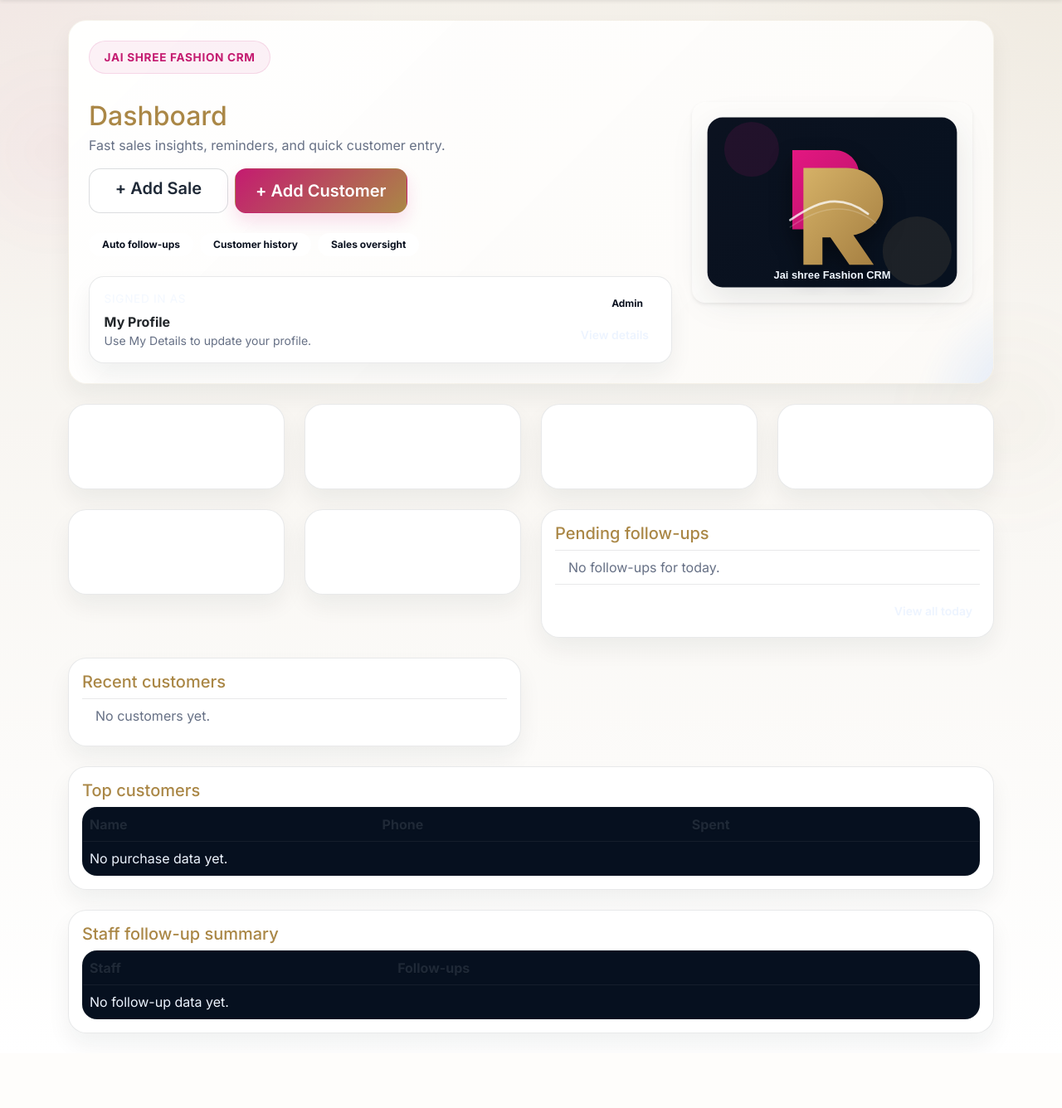
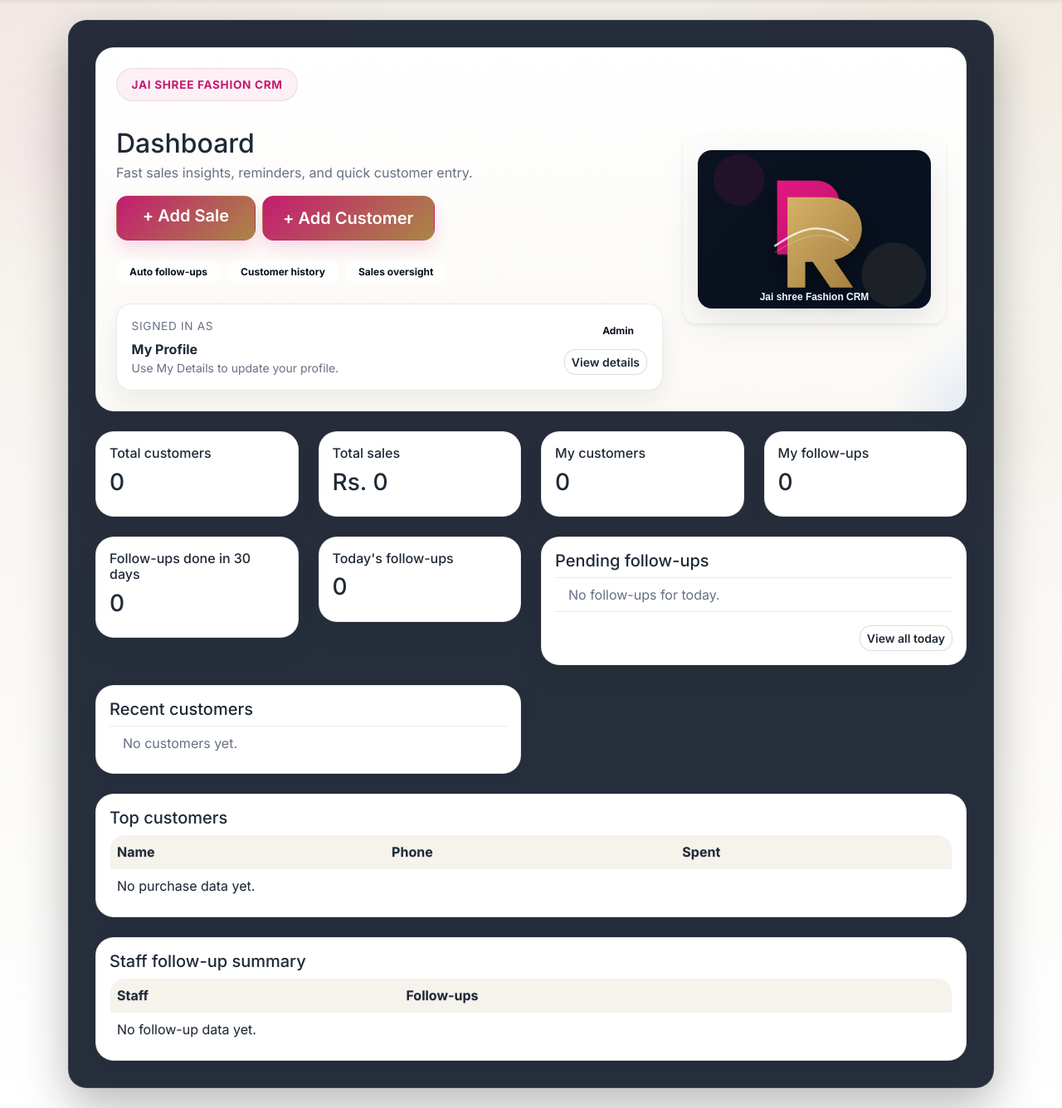
Before and after one commit to Akash1311A/25caratcrm, a Django app: page / in a window 1280 px wide. Shown: the part 73-1409 px from the top of the page at 83% size. Before the commit the page ends 1319 px from the top, so only its background shows below. Run offline with Django 4.2, Linux system fonts and the light colour scheme; a user stored in the database is signed in; data comes from the database, SQL or seed files in the repository; data that the repository does not hold is empty.

Commit message:
Fix light theme and remove sale amount floor

```diff
--- a/crm/models.py
+++ b/crm/models.py
@@ -17,6 +17,7 @@ SALE_PRODUCT_CHOICES = [
 SALE_PRODUCT_NAMES = [name for name, _label in SALE_PRODUCT_CHOICES]
 
 AMOUNT_RANGE_CHOICES = [
+    ("0-5000", "Rs. 0 - 5k"),
     ("5000-10000", "Rs. 5k - 10k"),
     ("10000-20000", "Rs. 10k - 20k"),
     ("20000-30000", "Rs. 20k - 30k"),
@@ -26,6 +27,7 @@ AMOUNT_RANGE_CHOICES = [
 ]
 
 AMOUNT_RANGE_VALUES = {
+    "0-5000": 0,
     "5000-10000": 5000,
     "10000-20000": 10000,
     "20000-30000": 20000,
@@ -39,7 +41,9 @@ def amount_to_range(amount):
     try:
         amount = float(amount)
     except (TypeError, ValueError):
-        return "5000-10000"
+        return "0-5000"
+    if amount < 5000:
+        return "0-5000"
     if amount < 10000:
         return "5000-10000"
     if amount < 20000:
--- a/crm/static/crm/css/brand-overrides.css
+++ b/crm/static/crm/css/brand-overrides.css
@@ -12,30 +12,31 @@
   --brand-gold-soft: rgba(170, 135, 70, 0.10);
 }
 
-body {
+body.crm-light-body {
   background:
     radial-gradient(circle at top left, rgba(196, 27, 112, 0.045), transparent 26%),
     radial-gradient(circle at top right, rgba(170, 135, 70, 0.055), transparent 24%),
     linear-gradient(180deg, var(--brand-bg) 0%, #ffffff 100%);
   color: var(--brand-text);
+  color-scheme: light;
 }
 
-.navbar {
+body.crm-light-body .navbar {
   background: rgba(19, 25, 34, 0.98) !important;
   border-bottom: 1px solid rgba(170, 135, 70, 0.16);
 }
 
-.navbar-brand {
+body.crm-light-body .navbar-brand {
   font-family: "Space Grotesk", "Inter", sans-serif;
   letter-spacing: 0.02em;
 }
 
-.nav-link {
+body.crm-light-body .nav-link {
   color: rgba(255, 255, 255, 0.82) !important;
 }
 
-.nav-link:hover,
-.nav-link:focus {
+body.crm-light-body .nav-link:hover,
+body.crm-light-body .nav-link:focus {
   color: #ffffff !important;
 }
 
@@ -43,218 +44,299 @@ body {
   color: var(--brand-gold) !important;
 }
 
-.btn-gold,
-.btn-success,
-.btn-danger {
+body.crm-light-body .btn-gold,
+body.crm-light-body .btn-success,
+body.crm-light-body .btn-danger {
   background: linear-gradient(135deg, var(--brand-pink), var(--brand-gold)) !important;
   border-color: transparent !important;
   box-shadow: 0 10px 20px rgba(216, 27, 121, 0.14);
 }
 
-.btn-gold:hover,
-.btn-success:hover,
-.btn-danger:hover {
+body.crm-light-body .btn-gold:hover,
+body.crm-light-body .btn-success:hover,
+body.crm-light-body .btn-danger:hover {
   background: linear-gradient(135deg, #c81770, #ad8740) !important;
 }
 
-.card,
-.mini-card,
-.modal-content,
-.thank-you-card {
+body.crm-light-body .card,
+body.crm-light-body .mini-card,
+body.crm-light-body .modal-content,
+body.crm-light-body .thank-you-card,
+body.crm-light-body .filter-card,
+body.crm-light-body .form-panel,
+body.crm-light-body .customer-details-card,
+body.crm-light-body .selected-customer-card {
   background: var(--brand-surface) !important;
   border-color: var(--brand-border) !important;
   box-shadow: 0 14px 28px rgba(22, 29, 42, 0.06);
 }
 
-.bw-page .card,
-.bw-page .mini-card,
-.bw-page .modal-content,
-.bw-page .thank-you-card {
+body.crm-light-body .bw-page .card,
+body.crm-light-body .bw-page .mini-card,
+body.crm-light-body .bw-page .modal-content,
+body.crm-light-body .bw-page .thank-you-card,
+body.crm-light-body .bw-page .filter-card,
+body.crm-light-body .bw-page .form-panel,
+body.crm-light-body .bw-page .customer-details-card,
+body.crm-light-body .bw-page .selected-customer-card {
   background: var(--brand-surface) !important;
 }
 
-.crm-surface-glow {
+body.crm-light-body .crm-surface-glow {
   background:
     linear-gradient(135deg, rgba(255, 255, 255, 0.96), rgba(252, 250, 247, 0.98)) !important;
   border: 1px solid rgba(170, 135, 70, 0.10) !important;
 }
 
-.crm-dashboard-badge,
-.thank-you-badge {
+body.crm-light-body .crm-dashboard-badge,
+body.crm-light-body .thank-you-badge {
   background: rgba(196, 27, 112, 0.06) !important;
   border: 1px solid rgba(196, 27, 112, 0.12);
   color: var(--brand-pink) !important;
 }
 
-.crm-bg-orb-one {
+body.crm-light-body .crm-bg-orb-one {
   background: radial-gradient(circle, rgba(196, 27, 112, 0.05), transparent 68%);
 }
 
-.crm-bg-orb-two {
+body.crm-light-body .crm-bg-orb-two {
   background: radial-gradient(circle, rgba(170, 135, 70, 0.06), transparent 68%);
 }
 
-.crm-hero-art {
+body.crm-light-body .crm-hero-art {
   filter: drop-shadow(0 14px 20px rgba(22, 29, 42, 0.10));
 }
 
-.stat-card {
+body.crm-light-body .stat-card {
   background: linear-gradient(180deg, #ffffff 0%, #fbf9f5 100%);
 }
 
-.table thead th {
+body.crm-light-body .table thead th {
   background: #f6f2ec !important;
   color: var(--brand-text) !important;
 }
 
-.table tbody tr:hover {
+body.crm-light-body .table tbody tr:hover {
   background: rgba(216, 27, 121, 0.04) !important;
 }
 
-.form-control,
-.form-select {
+body.crm-light-body .form-control,
+body.crm-light-body .form-select {
   background: #ffffff !important;
   border-color: rgba(32, 41, 57, 0.14) !important;
+  color: var(--brand-text) !important;
 }
 
-.form-control:focus,
-.form-select:focus {
+body.crm-light-body .form-control:focus,
+body.crm-light-body .form-select:focus {
   border-color: var(--brand-pink) !important;
   box-shadow: 0 0 0 0.18rem rgba(216, 27, 121, 0.10) !important;
 }
 
-.alert-primary,
-.alert-success,
-.alert-danger,
-.alert-warning,
-.alert-info {
+body.crm-light-body .alert-primary,
+body.crm-light-body .alert-success,
+body.crm-light-body .alert-danger,
+body.crm-light-body .alert-warning,
+body.crm-light-body .alert-info {
   background: rgba(216, 27, 121, 0.06) !important;
   border-color: rgba(216, 27, 121, 0.16) !important;
   color: var(--brand-text) !important;
 }
 
-.text-muted {
+body.crm-light-body .text-muted {
   color: var(--brand-muted) !important;
 }
 
 /* Override the old dark page rules so the new light layout stays readable. */
-.bw-page .text-gold,
-.bw-page h1,
-.bw-page h2,
-.bw-page h3,
-.bw-page h4,
-.bw-page h5,
-.bw-page h6,
-.bw-page strong,
-.bw-page .table th,
-.bw-page .table td,
-.bw-page .list-group-item,
-.bw-page .page-link {
+body.crm-light-body .bw-page .text-gold,
+body.crm-light-body .bw-page h1,
+body.crm-light-body .bw-page h2,
+body.crm-light-body .bw-page h3,
+body.crm-light-body .bw-page h4,
+body.crm-light-body .bw-page h5,
+body.crm-light-body .bw-page h6,
+body.crm-light-body .bw-page strong,
+body.crm-light-body .bw-page .table th,
+body.crm-light-body .bw-page .table td,
+body.crm-light-body .bw-page .list-group-item,
+body.crm-light-body .bw-page .page-link,
+body.crm-light-body .text-white,
+body.crm-light-body .link-light {
   color: var(--brand-text) !important;
 }
 
-.bw-page .text-muted {
+body.crm-light-body .bw-page .text-muted {
   color: var(--brand-muted) !important;
 }
 
-.bw-page .btn-outline-light,
-.bw-page .btn-light {
+body.crm-light-body .bw-page .btn-outline-light,
+body.crm-light-body .bw-page .btn-light,
+body.crm-light-body .btn-outline-light,
+body.crm-light-body .btn-light {
   color: var(--brand-text) !important;
   background: #ffffff !important;
   border-color: rgba(35, 43, 56, 0.16) !important;
 }
 
-.bw-page .btn-outline-light:hover,
-.bw-page .btn-light:hover {
+body.crm-light-body .bw-page .btn-outline-light:hover,
+body.crm-light-body .bw-page .btn-light:hover,
+body.crm-light-body .btn-outline-light:hover,
+body.crm-light-body .btn-light:hover {
   background: #f7f4ef !important;
   color: var(--brand-text) !important;
 }
 
-.bw-page .stat-card h6,
-.bw-page .stat-card h3 {
+body.crm-light-body .bw-page .stat-card h6,
+body.crm-light-body .bw-page .stat-card h3,
+body.crm-light-body .stat-card h6,
+body.crm-light-body .stat-card h3 {
   color: var(--brand-text) !important;
 }
 
-.bw-page .mini-card .label {
+body.crm-light-body .bw-page .mini-card .label {
   color: var(--brand-muted) !important;
 }
 
-.bw-page .mini-card strong {
+body.crm-light-body .bw-page .mini-card strong {
   color: var(--brand-text) !important;
 }
 
-.bw-page .table,
-.bw-page .table thead th,
-.bw-page .table tbody td {
+body.crm-light-body .bw-page .table,
+body.crm-light-body .bw-page .table thead th,
+body.crm-light-body .bw-page .table tbody td,
+body.crm-light-body .table,
+body.crm-light-body .table thead th,
+body.crm-light-body .table tbody td {
   background: #ffffff !important;
   color: var(--brand-text) !important;
 }
 
-.bw-page .table thead th {
+body.crm-light-body .bw-page .table thead th,
+body.crm-light-body .table thead th {
   background: #f6f2ec !important;
 }
 
-.bw-page .table tbody tr:hover {
+body.crm-light-body .bw-page .table tbody tr:hover,
+body.crm-light-body .table tbody tr:hover {
   background: rgba(196, 27, 112, 0.04) !important;
 }
 
-.bw-page .card,
-.bw-page .mini-card,
-.bw-page .customer-details-card,
-.bw-page .selected-customer-card,
-.bw-page .selected-customer-grid > div,
-.bw-page .profile-card,
-.bw-page .form-panel {
+body.crm-light-body .bw-page .card,
+body.crm-light-body .bw-page .mini-card,
+body.crm-light-body .bw-page .customer-details-card,
+body.crm-light-body .bw-page .selected-customer-card,
+body.crm-light-body .bw-page .selected-customer-grid > div,
+body.crm-light-body .bw-page .profile-card,
+body.crm-light-body .bw-page .form-panel,
+body.crm-light-body .card,
+body.crm-light-body .mini-card,
+body.crm-light-body .selected-customer-grid > div,
+body.crm-light-body .profile-card {
   background: #ffffff !important;
   color: var(--brand-text) !important;
   border-color: rgba(35, 43, 56, 0.10) !important;
 }
 
-.bw-page .form-hero,
-.bw-page .crm-surface-glow {
+body.crm-light-body .bw-page .form-hero,
+body.crm-light-body .bw-page .crm-surface-glow,
+body.crm-light-body .form-hero {
   background: linear-gradient(180deg, #ffffff 0%, #fbf9f5 100%) !important;
   border-color: rgba(35, 43, 56, 0.10) !important;
 }
 
-.bw-page .profile-card h2,
-.bw-page .profile-card p,
-.bw-page .profile-card strong,
-.bw-page .profile-card .text-muted,
-.bw-page .form-panel h4,
-.bw-page .form-panel label,
-.bw-page .form-panel .form-label,
-.bw-page .form-panel .form-text,
-.bw-page .form-panel .text-muted,
-.bw-page .customer-details-card h6,
-.bw-page .customer-details-card p,
-.bw-page .selected-customer-card,
-.bw-page .selected-customer-meta,
-.bw-page .selected-customer-grid .text-muted {
+body.crm-light-body .bw-page .profile-card h2,
+body.crm-light-body .bw-page .profile-card p,
+body.crm-light-body .bw-page .profile-card strong,
+body.crm-light-body .bw-page .profile-card .text-muted,
+body.crm-light-body .bw-page .form-panel h4,
+body.crm-light-body .bw-page .form-panel label,
+body.crm-light-body .bw-page .form-panel .form-label,
+body.crm-light-body .bw-page .form-panel .form-text,
+body.crm-light-body .bw-page .form-panel .text-muted,
+body.crm-light-body .bw-page .customer-details-card h6,
+body.crm-light-body .bw-page .customer-details-card p,
+body.crm-light-body .bw-page .selected-customer-card,
+body.crm-light-body .bw-page .selected-customer-meta,
+body.crm-light-body .bw-page .selected-customer-grid .text-muted,
+body.crm-light-body .profile-card h2,
+body.crm-light-body .profile-card p,
+body.crm-light-body .profile-card strong,
+body.crm-light-body .profile-card .text-muted,
+body.crm-light-body .form-panel h4,
+body.crm-light-body .form-panel label,
+body.crm-light-body .form-panel .form-label,
+body.crm-light-body .form-panel .form-text,
+body.crm-light-body .form-panel .text-muted,
+body.crm-light-body .customer-details-card h6,
+body.crm-light-body .customer-details-card p,
+body.crm-light-body .selected-customer-card,
+body.crm-light-body .selected-customer-meta,
+body.crm-light-body .selected-customer-grid .text-muted {
   color: var(--brand-text) !important;
 }
 
-.bw-page .product-checkbox-grid li {
+body.crm-light-body .bw-page .product-checkbox-grid li,
+body.crm-light-body .product-checkbox-grid li {
   background: #fbfaf7 !important;
   border-color: rgba(35, 43, 56, 0.12) !important;
 }
 
-.bw-page .product-checkbox-grid li:hover {
+body.crm-light-body .bw-page .product-checkbox-grid li:hover,
+body.crm-light-body .product-checkbox-grid li:hover {
   border-color: rgba(196, 27, 112, 0.28) !important;
   box-shadow: 0 8px 18px rgba(22, 29, 42, 0.06);
 }
 
-.bw-page .product-checkbox-grid li.is-selected,
-.bw-page .product-checkbox-grid li:has(input:checked) {
+body.crm-light-body .bw-page .product-checkbox-grid li.is-selected,
+body.crm-light-body .bw-page .product-checkbox-grid li:has(input:checked),
+body.crm-light-body .product-checkbox-grid li.is-selected,
+body.crm-light-body .product-checkbox-grid li:has(input:checked) {
   background: rgba(196, 27, 112, 0.06) !important;
   border-color: rgba(196, 27, 112, 0.35) !important;
 }
 
-.bw-page .product-checkbox-grid label {
+body.crm-light-body .bw-page .product-checkbox-grid label,
+body.crm-light-body .product-checkbox-grid label {
   color: var(--brand-text) !important;
 }
 
-.bw-page .product-checkbox-grid input[type="checkbox"] {
+body.crm-light-body .bw-page .product-checkbox-grid input[type="checkbox"],
+body.crm-light-body .product-checkbox-grid input[type="checkbox"] {
   accent-color: var(--brand-pink) !important;
+}
+
+body.crm-light-body .bw-page .modal-content,
+body.crm-light-body .bw-page .modal-content .modal-header,
+body.crm-light-body .bw-page .modal-content .modal-body,
+body.crm-light-body .modal-content,
+body.crm-light-body .modal-content .modal-header,
+body.crm-light-body .modal-content .modal-body {
+  background: #ffffff !important;
+  color: var(--brand-text) !important;
+}
+
+body.crm-light-body .bw-page .modal-content .modal-title,
+body.crm-light-body .bw-page .modal-content .form-label,
+body.crm-light-body .bw-page .modal-content label,
+body.crm-light-body .bw-page .modal-content .text-muted,
+body.crm-light-body .bw-page .modal-content .text-white,
+body.crm-light-body .modal-content .modal-title,
+body.crm-light-body .modal-content .form-label,
+body.crm-light-body .modal-content label,
+body.crm-light-body .modal-content .text-muted,
+body.crm-light-body .modal-content .text-white {
+  color: var(--brand-text) !important;
+}
+
+body.crm-light-body .bw-page .modal-content .btn-close,
+body.crm-light-body .modal-content .btn-close {
+  filter: none !important;
+  opacity: 0.65;
+}
+
+body.crm-light-body .bw-page .modal-content .btn-close:hover,
+body.crm-light-body .modal-content .btn-close:hover {
+  opacity: 1;
 }
 
 .hero-action {
@@ -263,12 +345,12 @@ body {
   padding-inline: 1.5rem;
 }
 
-.hero-action.btn-outline-light {
+body.crm-light-body .hero-action.btn-outline-light {
   background: #ffffff !important;
   color: var(--brand-text) !important;
   border-color: rgba(35, 43, 56, 0.16) !important;
 }
 
-.hero-action.btn-outline-light:hover {
+body.crm-light-body .hero-action.btn-outline-light:hover {
   background: #f7f4ef !important;
 }
--- a/crm/templates/crm/base.html
+++ b/crm/templates/crm/base.html
@@ -12,7 +12,7 @@
   <link rel="stylesheet" href="{% static 'crm/css/style.css' %}" />
   <link rel="stylesheet" href="{% static 'crm/css/brand-overrides.css' %}" />
 </head>
-<body>
+<body class="crm-light-body">
 <nav class="navbar navbar-expand-lg navbar-dark bg-dark py-3 shadow-sm">
   <div class="container-fluid">
     <a class="navbar-brand fw-bold text-gold" href="{% url 'crm:dashboard' %}">Jai shree Fashion CRM</a>
--- a/crm/templates/crm/dashboard.html
+++ b/crm/templates/crm/dashboard.html
@@ -1,6 +1,7 @@
 {% extends "crm/base.html" %}
 {% load static %}
 {% block content %}
+<div class="bw-page">
 <div class="row gy-4">
   <div class="col-12">
     <div class="card p-4 crm-hero-grid crm-surface-glow">
@@ -18,7 +19,7 @@
               </p>
             </div>
             <div class="d-flex flex-wrap gap-2">
-              <a href="{% url 'crm:sell_create' %}" class="btn btn-outline-light btn-lg hero-action">+ Add Sale</a>
+              <a href="{% url 'crm:sell_create' %}" class="btn btn-gold btn-lg hero-action">+ Add Sale</a>
               <button class="btn btn-gold btn-lg hero-action" onclick="openModal('quickAddModal')">+ Add Customer</button>
             </div>
           </div>
@@ -195,10 +196,10 @@
 
 <div class="modal fade" id="quickAddModal" tabindex="-1" aria-hidden="true">
   <div class="modal-dialog modal-dialog-centered modal-lg">
-    <div class="modal-content bg-dark text-white border-light">
+    <div class="modal-content border-light">
       <div class="modal-header">
         <h5 class="modal-title text-gold">Quick add customer</h5>
-        <button type="button" class="btn-close btn-close-white" data-bs-dismiss="modal" aria-label="Close"></button>
+        <button type="button" class="btn-close" data-bs-dismiss="modal" aria-label="Close"></button>
       </div>
       <div class="modal-body">
         <form method="post" action="{% url 'crm:customer_create' %}">
@@ -217,4 +218,5 @@
     </div>
   </div>
 </div>
+</div>
 {% endblock %}
```
Also changed, not shown: crm/forms.py (+6 -7 lines), crm/templates/crm/sell_form.html (+5 -4 lines), crm/migrations/0009_alter_purchase_amount_range.py (added).
